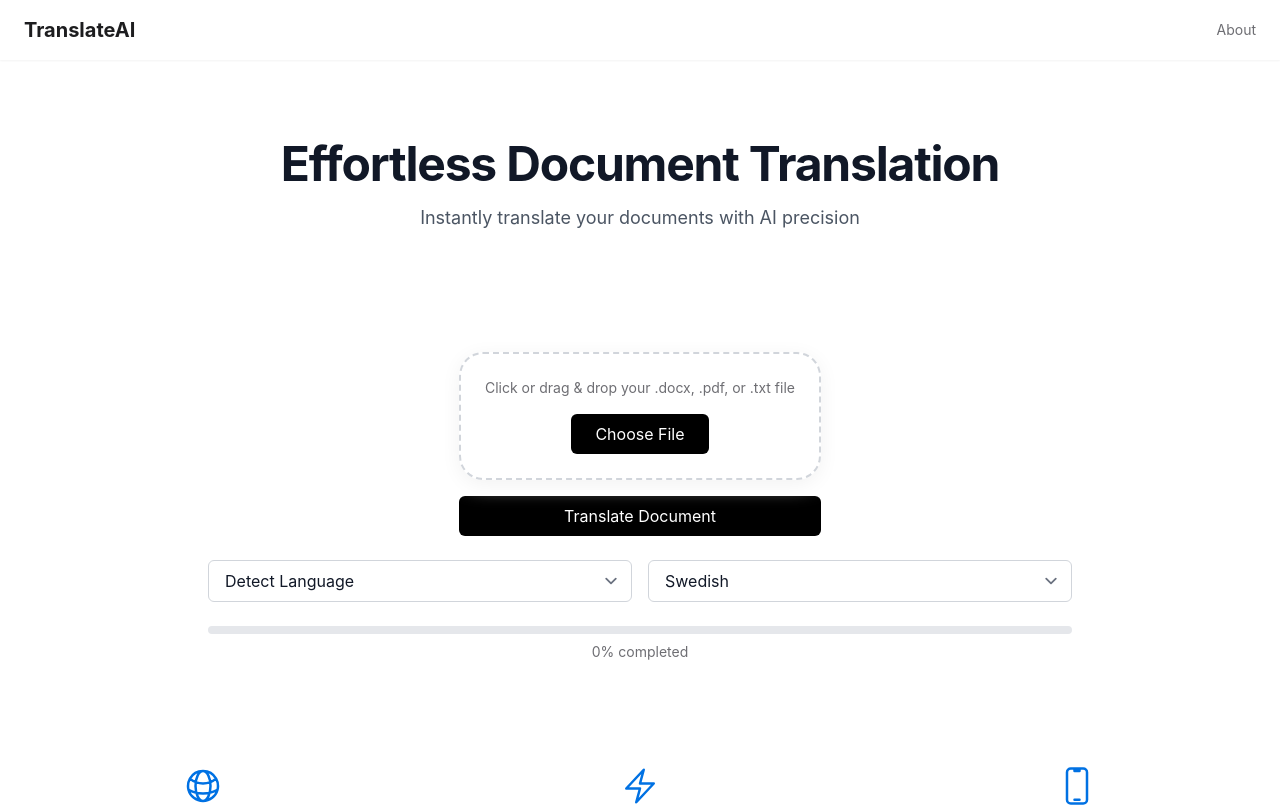
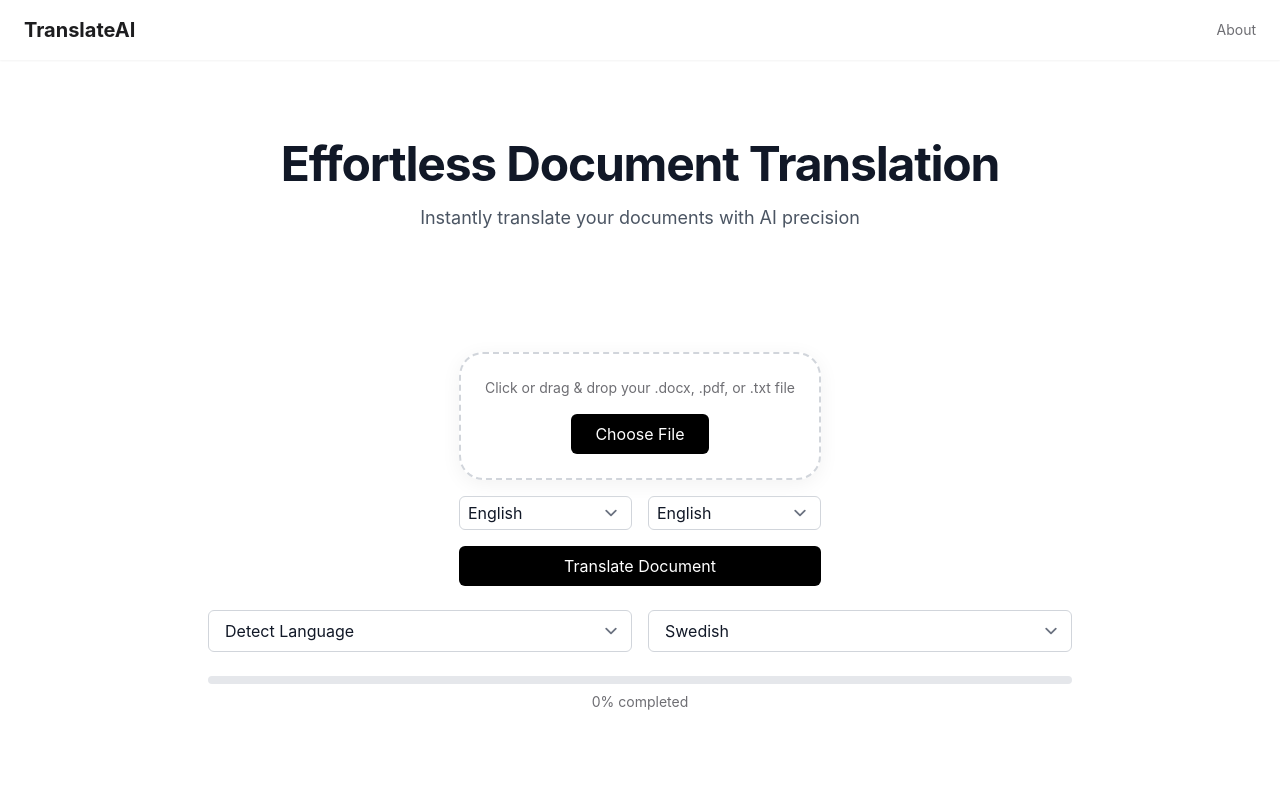
Before and after one commit to waalleee/translate, a Next.js app: page / in a window 1280 px wide. Shown: the top 807 px of the page. Built offline with nearby package versions, Linux system fonts and the light colour scheme.

Commit message:
Frontend: Enable dynamic language selection

```diff
--- a/components/UploadCard.tsx
+++ b/components/UploadCard.tsx
@@ -1,9 +1,12 @@
 import { useState, useCallback, useRef } from 'react';
+import languageMap from './languageMap';
 
 export default function UploadCard({ onProgress }: { onProgress: (p: number) => void }) {
   const [file, setFile] = useState<File | null>(null);
   const [loading, setLoading] = useState(false);
   const [isDragging, setIsDragging] = useState(false);
+  const [sourceLang, setSourceLang] = useState("Detect Language");
+  const [targetLang, setTargetLang] = useState("English");
   const fileInputRef = useRef<HTMLInputElement | null>(null);
 
   const handleDrop = useCallback((e: React.DragEvent<HTMLDivElement>) => {
@@ -38,6 +41,14 @@ export default function UploadCard({ onProgress }: { onProgress: (p: number) =>
 
     const formData = new FormData();
     formData.append('file', file);
+
+    const targetCode = languageMap[targetLang] || 'EN';
+    formData.append('target_lang', targetCode);
+
+    if (sourceLang !== "Detect Language") {
+      const sourceCode = languageMap[sourceLang];
+      formData.append('source_lang', sourceCode);
+    }
 
     try {
       setLoading(true);
@@ -110,7 +121,7 @@ export default function UploadCard({ onProgress }: { onProgress: (p: number) =>
           onDrop={handleDrop}
           onDragOver={handleDragOver}
           onDragLeave={handleDragLeave}
-          onClick={() => fileInputRef.current?.click()} // <-- NYTT
+          onClick={() => fileInputRef.current?.click()}
         >
           <p className="text-subtle text-sm mb-4">
             {file ? `Selected file: ${file.name}` : 'Click or drag & drop your .docx, .pdf, or .txt file'}
@@ -133,6 +144,30 @@ export default function UploadCard({ onProgress }: { onProgress: (p: number) =>
           </button>
         </div>
 
+        <div className="mt-4 flex gap-4">
+          <select
+            value={sourceLang}
+            onChange={(e) => setSourceLang(e.target.value)}
+            className="w-1/2 border px-2 py-1 rounded-md"
+          >
+            {Object.keys(languageMap).map((lang) => (
+              <option key={lang}>{lang}</option>
+            ))}
+          </select>
+
+          <select
+            value={targetLang}
+            onChange={(e) => setTargetLang(e.target.value)}
+            className="w-1/2 border px-2 py-1 rounded-md"
+          >
+            {Object.keys(languageMap)
+              .filter((lang) => lang !== "Detect Language")
+              .map((lang) => (
+                <option key={lang}>{lang}</option>
+              ))}
+          </select>
+        </div>
+
         <button
           onClick={handleTranslate}
           className="w-full mt-4 bg-black text-white px-6 py-2 rounded-md hover:bg-gray-800 transition"
--- /dev/null
+++ b/components/languageMap.ts
@@ -0,0 +1,40 @@
+const languageMap: { [key: string]: string } = {
+  English: "EN",
+  Swedish: "SV",
+  Turkish: "TR",
+  French: "FR",
+  German: "DE",
+  Spanish: "ES",
+  Dutch: "NL",
+  Italian: "IT",
+  Polish: "PL",
+  Ukrainian: "UK",
+  Danish: "DA",
+  Finnish: "FI",
+  Norwegian: "NB",
+  Russian: "RU",
+  Chinese: "ZH",
+  Japanese: "JA",
+  Korean: "KO",
+  Arabic: "AR",
+  Portuguese: "PT",
+  Greek: "EL",
+  Czech: "CS",
+  Hungarian: "HU",
+  Romanian: "RO",
+  Slovenian: "SL",
+  Lithuanian: "LT",
+  Estonian: "ET",
+  Latvian: "LV",
+  Bulgarian: "BG",
+  Slovak: "SK",
+  Indonesian: "ID",
+  Malay: "MS",
+  Hebrew: "HE",
+  Vietnamese: "VI",
+  Hindi: "HI",
+  Thai: "TH",
+
+};
+
+export default languageMap;
```
